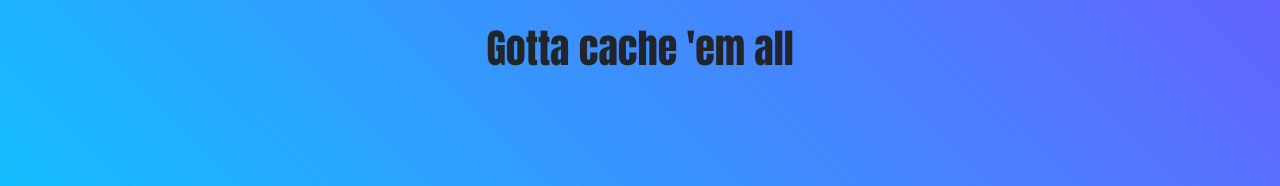
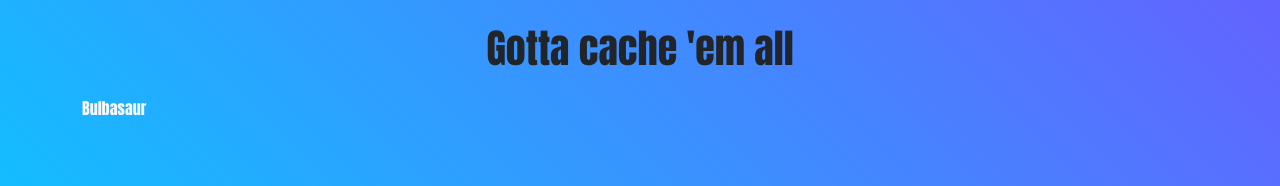
Before and after one commit to bitdern/nextjs-pokedex, a Next.js app: page / in a window 1280 px wide. Shown: the top 186 px of the page. Built offline with nearby package versions, Linux system fonts and the light colour scheme.

Commit message:
more poke info rendered at run time

```diff
--- a/src/pages/[pokemon].tsx
+++ b/src/pages/[pokemon].tsx
@@ -42,6 +42,12 @@ export default function PokemonDetailsPage() {
                 <strong>Types:</strong>{" "}
                 {pokemon.types.map((type) => type.type.name).join(", ")}
               </div>
+              <div>
+                <strong>Height:</strong> {pokemon.height * 10} cm
+              </div>
+              <div>
+                <strong>Weight:</strong> {pokemon.weight / 10} kg
+              </div>
             </div>
           </>
         )}
--- a/src/pages/_app.tsx
+++ b/src/pages/_app.tsx
@@ -12,7 +12,7 @@ export default function App({ Component, pageProps }: AppProps) {
     <>
       <Head>
         <title>Poke Cache</title>
-        <meta name="description" content="Generated by create next app" />
+        <meta name="description" content="NextJS PokeDex app" />
         <meta name="viewport" content="width=device-width, initial-scale=1" />
         <link rel="icon" href="/favicon.ico" />
       </Head>
--- a/src/pages/index.tsx
+++ b/src/pages/index.tsx
@@ -1,8 +1,13 @@
+import Link from "next/link";
+
 export default function Home() {
   return (
     <>
       <div>
         <h1 className="text-center mb-4">Gotta cache &apos;em all</h1>
+        <Link href="/bulbasaur" className="link-light">
+          Bulbasaur
+        </Link>
       </div>
     </>
   );
```
